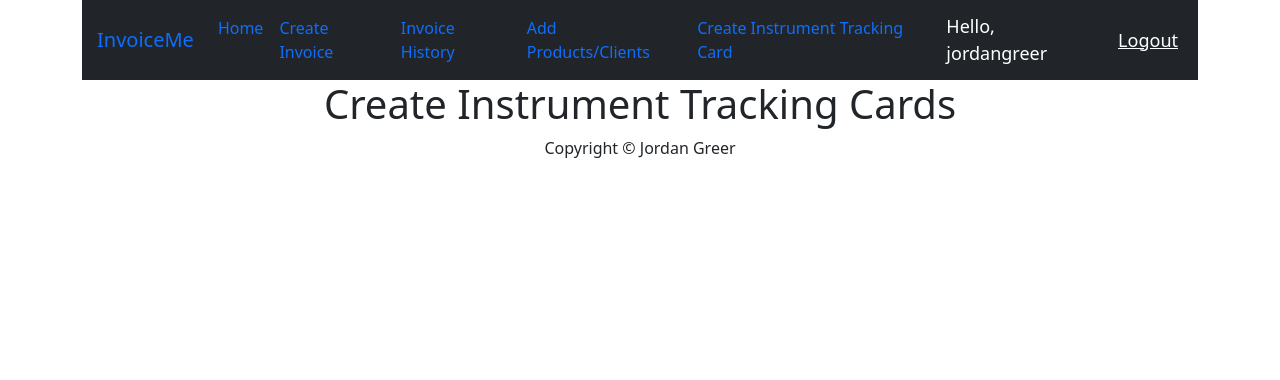
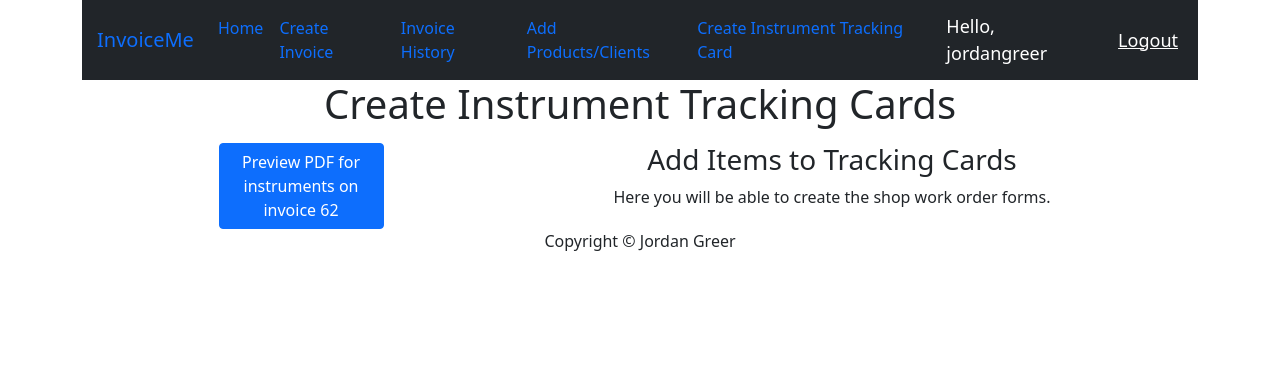
Before and after one commit to jwgreer/invoiceme--prod, a Django app: page /trackingCards/ in a window 1280 px wide. Shown: the top 380 px of the page. Run offline with Django 4.2, Linux system fonts and the light colour scheme; a user stored in the database is signed in.

Commit message:
added new app instrument tracking cards

```diff
--- a/invoice/forms.py
+++ b/invoice/forms.py
@@ -39,6 +39,7 @@ class InvoiceItemForm(forms.Form):
     quantity = forms.IntegerField(min_value=1, label="Quantity")
 
 
+
 InvoiceItemFormSet = formset_factory(InvoiceItemForm, extra=1)
 
 
--- a/invoice/urls.py
+++ b/invoice/urls.py
@@ -24,6 +24,8 @@ urlpatterns = [
     path('logout/', views.logoutUser, name="logout"),
     path('check-login/', views.check_login, name='check_login'),
     path('trackingCards/', trackingCardViews.trackingCards, name='trackingCards'),
+    path('trackingCardsPDF/', trackingCardViews.pdfTracker, name='pdfTracker'),
+     path('editInvoiceItem/<int:invoice_pk>/<int:id>/', views.editInvoiceItem, name="editInvoiceItem"),
 
 
 
@@ -35,5 +37,6 @@ urlpatterns = [
     path('invoice/api/newestProduct/<int:invoice_pk>/', views.newestProductAPI, name="newestProductAPI"),
     path('invoice/api/editInvoiceItem/<int:invoice_pk>/<int:id>/', views.editInvoiceItemAPI, name="editInvoiceItemAPI"),
     path('invoice/api/deleteInvoiceItem/<int:id>/', views.deleteInvoiceItemAPI, name="deleteInvoiceItemAPI"),
+    path('editInvoiceItemAPI/<int:invoice_pk>/<int:id>/', views.editInvoiceItemAPI, name="editInvoiceItemAPI"),
 
 ]
--- /dev/null
+++ b/trackingCard/templates/tracking/addTracking.html
@@ -0,0 +1,21 @@
+{% extends "base/base.html" %}
+
+{% block content %}
+
+<h1>Create Instrument Tracking Cards</h1>
+
+<div class="row" style="margin: 15px 0px 0px 30px;">
+    <div class="col-md-4">
+        <div class="d-grid gap-2 col-6 mx-auto">
+    <a href="{% url 'invoice:pdfTracker'  %}" target="_blank" class="btn btn-primary">Preview PDF for instruments on invoice 62</a>
+        </div>
+    </div>
+    <div class="col-md-8">
+        <h3>Add Items to Tracking Cards</h3>
+        <p>Here you will be able to create the shop work order forms.</p>
+    </div>
+
+</div>
+
+
+{% endblock content %}
--- a/trackingCard/templates/tracking/tracking.html
+++ /dev/null
@@ -1,11 +0,0 @@
-{% extends "base/base.html" %}
-
-{% block content %}
-
-<h1>Create Instrument Tracking Cards</h1>
-
-<div class="row">
-
-</div>
-
-{% endblock content %}
--- a/trackingCard/urls.py
+++ b/trackingCard/urls.py
@@ -7,4 +7,5 @@ app_name = 'trackingCard'
 
 urlpatterns = [
 
+
 ]
--- a/trackingCard/views.py
+++ b/trackingCard/views.py
@@ -2,6 +2,14 @@ from django.shortcuts import render, redirect
 from django.contrib import messages
 from django.contrib.auth import authenticate, login, logout
 from django.contrib.auth.decorators import login_required
+import io
+from reportlab.lib.units import inch
+from reportlab.pdfgen import canvas
+from reportlab.lib.pagesizes import letter, landscape
+from django.http import HttpResponse, JsonResponse
+from invoice.models import *
+from reportlab.lib import colors
+
 
 
 
@@ -10,6 +18,166 @@ def trackingCards(request):
 
     context = {}
 
-    return render(request, 'tracking/tracking.html', context)
+    return render(request, 'tracking/addTracking.html', context)
 
-# Create your views here.
+
+
+
+def pdfTracker(request):
+    invoice_id = 62
+    invoice = Invoice.objects.get(pk=invoice_id)
+    items = InvoiceItem.objects.filter(invoice=invoice)
+    item_arr = []
+    counter = 0
+
+    for item in items:
+        quantity = 1
+        i = 0
+        if item.quantity > 1:
+            quantity = item.quantity
+
+        while i < quantity:
+            product = item.product
+            item_arr.append(item.product.name)
+
+            i +=1
+
+
+
+    buffer = io.BytesIO()
+
+    # Create the PDF object with landscape orientation, using the buffer as its "file."
+    p = canvas.Canvas(buffer, pagesize=landscape(letter), bottomup=0)
+
+    x = -0.6
+    x1 = 2.4
+    x3 = 1.4
+
+    x2 = -.5
+
+    p.translate(1*inch, 1*inch)  # Adjust as needed for your content placement
+
+    for i in item_arr:
+        # Your content and drawing instructions go here
+
+        p.line(x*inch, -0.5*inch, x1*inch, -0.5*inch)  # Top horizontal line total
+        p.line(x*inch, 7.0*inch, x*inch, -0.5*inch)  # Right first vertical line
+        p.line(x1*inch, 7.0*inch, x1*inch, -0.5*inch)  # Left vertical line
+        p.line(x*inch, 7.0*inch, x1*inch, 7.0*inch)  # Bottom horizontal line total
+
+        p.drawString(x2*inch, .0*inch, "Instrument Tracking Card")
+        p.drawString(x2*inch, .5*inch, "Client Name: " + invoice.client.name)
+        p.drawString(x2*inch, 1.0*inch, "Address: "+invoice.client.address)
+        p.drawString(x2*inch, 1.5*inch, "Contact: John Doe")
+        p.drawString(x2*inch, 2.0*inch, "Instrument: "+ str(item_arr[counter]))
+        p.drawString(x2*inch, 2.5*inch, "Repair Notes: " )
+        p.drawString(x2*inch, 3.0*inch, "The thing is busted and we dont " )
+        p.drawString(x2*inch, 3.3*inch, "know how we are going to fix it " )
+        p.drawString(x2*inch, 3.6*inch, "but one thing we know is it will " )
+        p.drawString(x2*inch, 3.9*inch, "be expensive." )
+        p.drawString(x2*inch, 6.0*inch, "Thank You For Your Service!")
+        p.drawString(x2*inch, 6.5*inch, "Simnar Surgical")
+        o, v, width, height = x3*inch, 6.2*inch, .75*inch, .75*inch
+
+        # Set the fill color for the square
+        fill_color = colors.red  # You can use other colors like colors.blue, colors.green, etc.
+
+        # Draw the square and fill it with the specified color
+        p.setFillColor(fill_color)
+        p.rect(o, v, width, height, fill=1)
+
+        fill_color = colors.black
+        p.setFillColor(fill_color)
+
+
+
+
+
+
+
+
+        x = x + 3.6
+        x1 = x1 + 3.6
+        x2 = x2 + 3.6
+        x3 = x3 + 3.6
+
+        if (counter + 1) % 3 == 0 and (counter + 1) < len(item_arr):
+
+            p.showPage()
+            p.translate(1*inch, 1*inch) # Start a new page every time a multiple of 3 is reached
+
+            x = -0.6
+            x1 = 2.4
+            x2 = -.5
+            x3 = 1.4
+
+        counter +=1
+    p.save()
+
+    # FileResponse sets the Content-Disposition header so that browsers
+    # present the option to save the file.
+    buffer.seek(0)
+    response = HttpResponse(buffer, content_type='application/pdf')
+    response['Content-Disposition'] = 'inline; filename="invoice.pdf"'
+
+    return response
+
+'''
+def pdfTracker(request):
+
+    buffer = io.BytesIO()
+    num_items = 3  # Example number of items
+
+    # Create the PDF object with landscape orientation, using the buffer as its "file."
+    p = canvas.Canvas(buffer, pagesize=landscape(letter), bottomup=0)
+
+    items_per_page = 3
+    items_processed = 0
+    x= -0.6
+    x1=2.4
+
+    for page_num in range(1, num_items // items_per_page + 1):  # Calculate number of pages based on items
+        # Your content and drawing instructions go here
+        p.translate(1*inch, 1*inch)  # Adjust as needed for your content placement
+        p.drawString(-.7*inch, -.7*inch, f'Page {page_num}')
+
+        p.line(x*inch,-0.5*inch,x1*inch,-0.5*inch)# top horizontal line total
+        p.line(x*inch,7.0*inch,x*inch,-0.5*inch)# right first vertical line
+        p.line(x1*inch,7.0*inch,x1*inch,-0.5*inch)# left vertical line
+        p.line(x*inch,7.0*inch,x1*inch,7.0*inch)# bottom horizontal line total
+
+        x = x + 3.6
+        x1 = x1+ 3.6
+
+        p.line(x*inch,-0.5*inch,x1*inch,-0.5*inch)# top horizontal line total
+        p.line(x*inch,7.0*inch,x*inch,-0.5*inch)# right first vertical line
+        p.line(x1*inch,7.0*inch,x1*inch,-0.5*inch)# left vertical line
+        p.line(x*inch,7.0*inch,x1*inch,7.0*inch)# bottom horizontal line total
+
+
+        x = x + 3.6
+        x1 = x1+ 3.6
+
+        p.line(x*inch,-0.5*inch,x1*inch,-0.5*inch)# top horizontal line total
+        p.line(x*inch,7.0*inch,x*inch,-0.5*inch)# right first vertical line
+        p.line(x1*inch,7.0*inch,x1*inch,-0.5*inch)# left vertical line
+        p.line(x*inch,7.0*inch,x1*inch,7.0*inch)# bottom horizontal line total
+
+
+
+
+        items_processed += items_per_page
+
+        if items_processed < num_items:
+            p.showPage()  # Move to the next page if there are more items
+
+    p.save()
+
+    # FileResponse sets the Content-Disposition header so that browsers
+    # present the option to save the file.
+    buffer.seek(0)
+    response = HttpResponse(buffer, content_type='application/pdf')
+    response['Content-Disposition'] = 'inline; filename="invoice.pdf"'
+
+    return response
+'''
```
Also changed, not shown: invoice/templates/invoice/addItems.html (+15 -1 lines), invoice/templates/invoice/editItemForm.html (added, +82 -0 lines), invoice/views.py (+17 -0 lines), static/js/addItems.js (+10 -1 lines), db.sqlite3.
